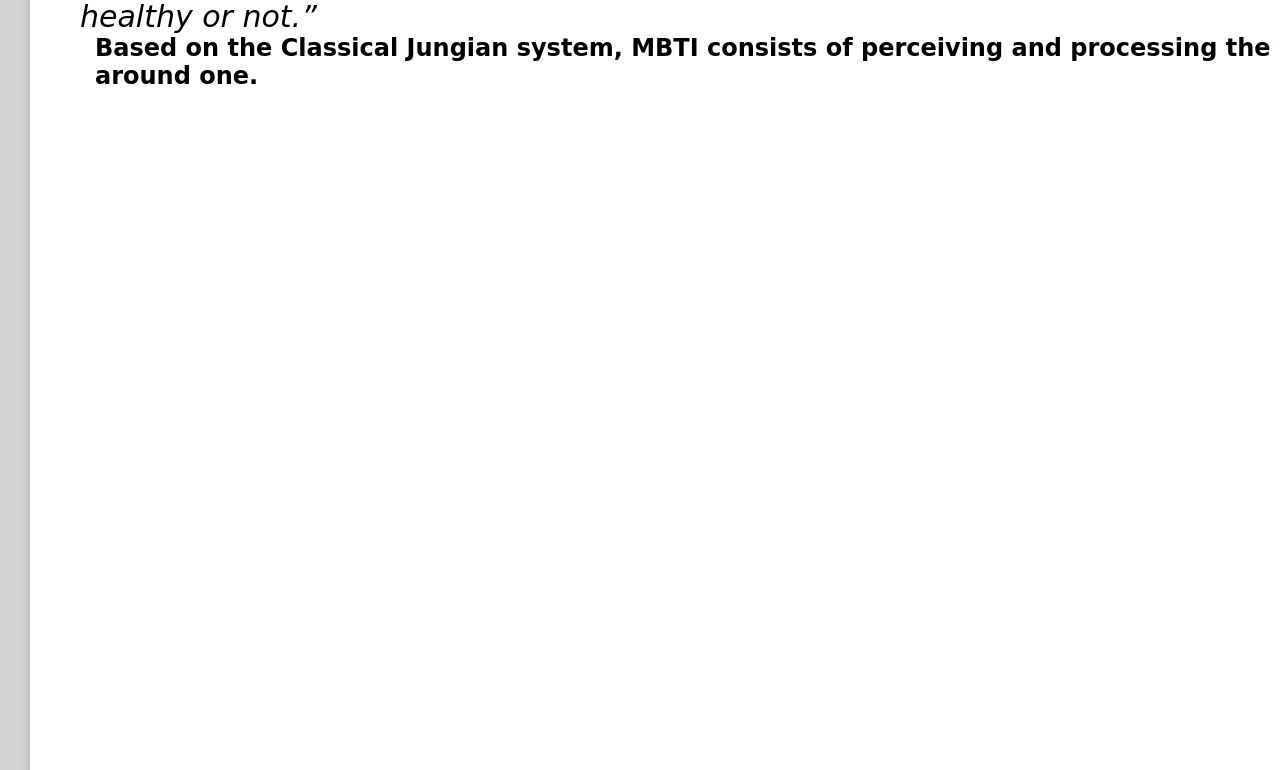
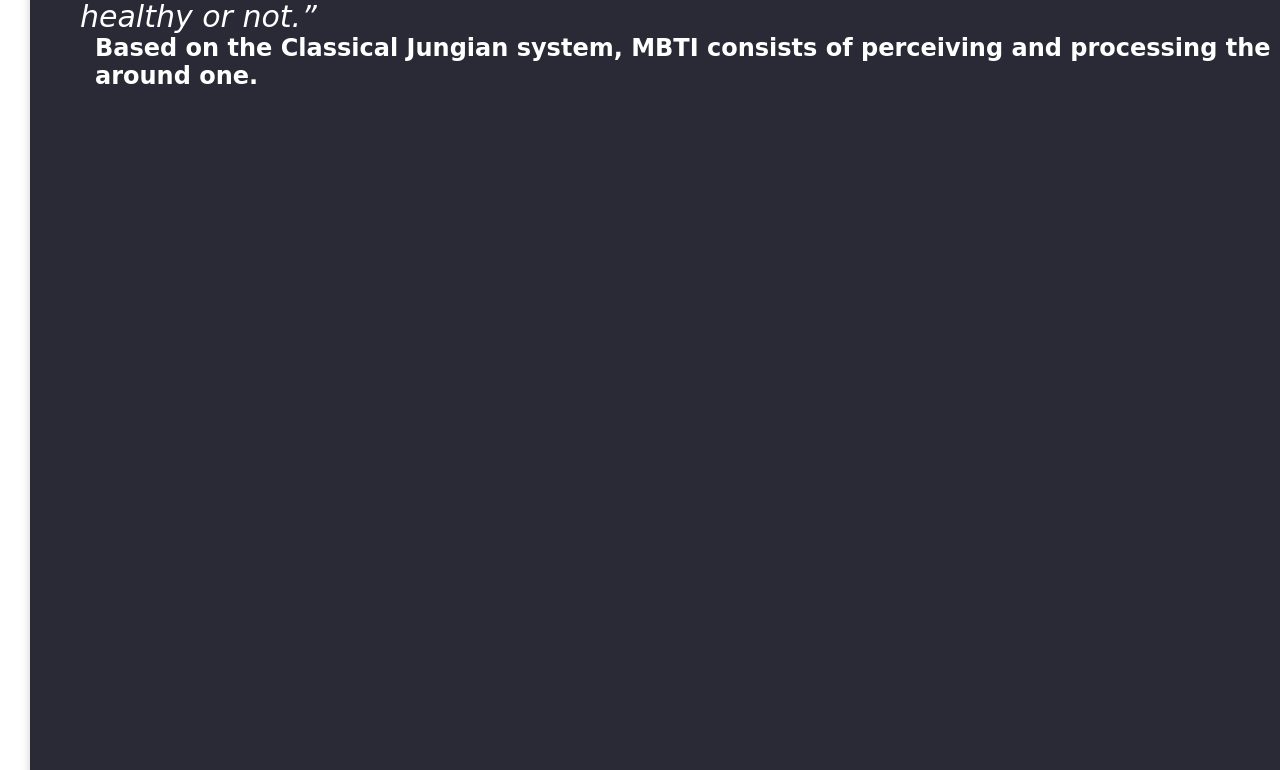
Before and after one commit to juliahoermedinger/typologies.github.io, a plain HTML site: page MBTI.html in a window 1280 px wide. Shown: the part 191-961 px from the top of the page. Drawn offline with Linux system fonts and the light colour scheme.

Commit message:
Update site.css

```diff
--- a/Style_sheets/site.css
+++ b/Style_sheets/site.css
@@ -3,13 +3,14 @@
     --myWidth: 1630px;
 }
 body{
-    background-color: #D3D3D3;
+    background-color: white;
     /*font-family: 'Comic Neue', cursive;*/
     font-family: 'Luckiest Guy', cursive;
+    color: white;
 }
 .containers{
      height: var(--myHeight);
-     background-color: white;
+     background-color: #2a2a37;
      border-radius:20px;
      padding: 50px;
     margin-top: 10px;
```
